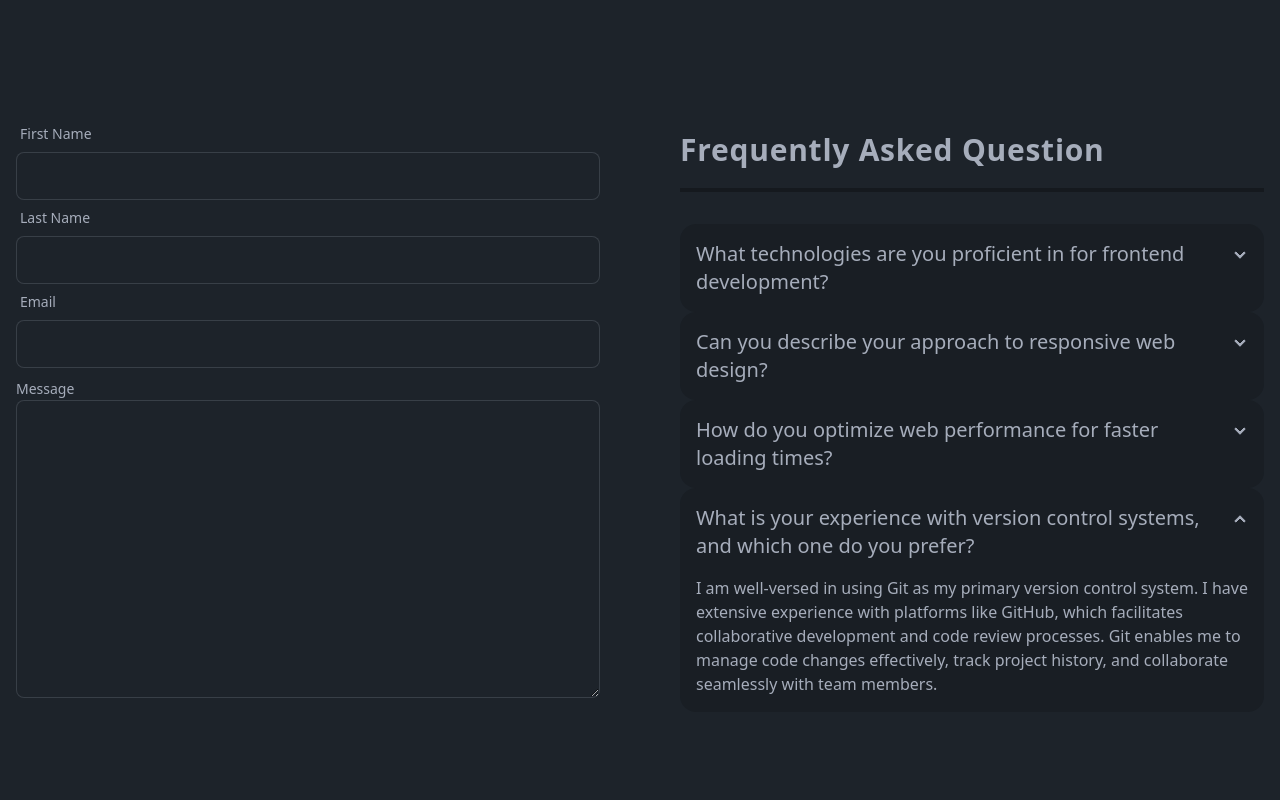
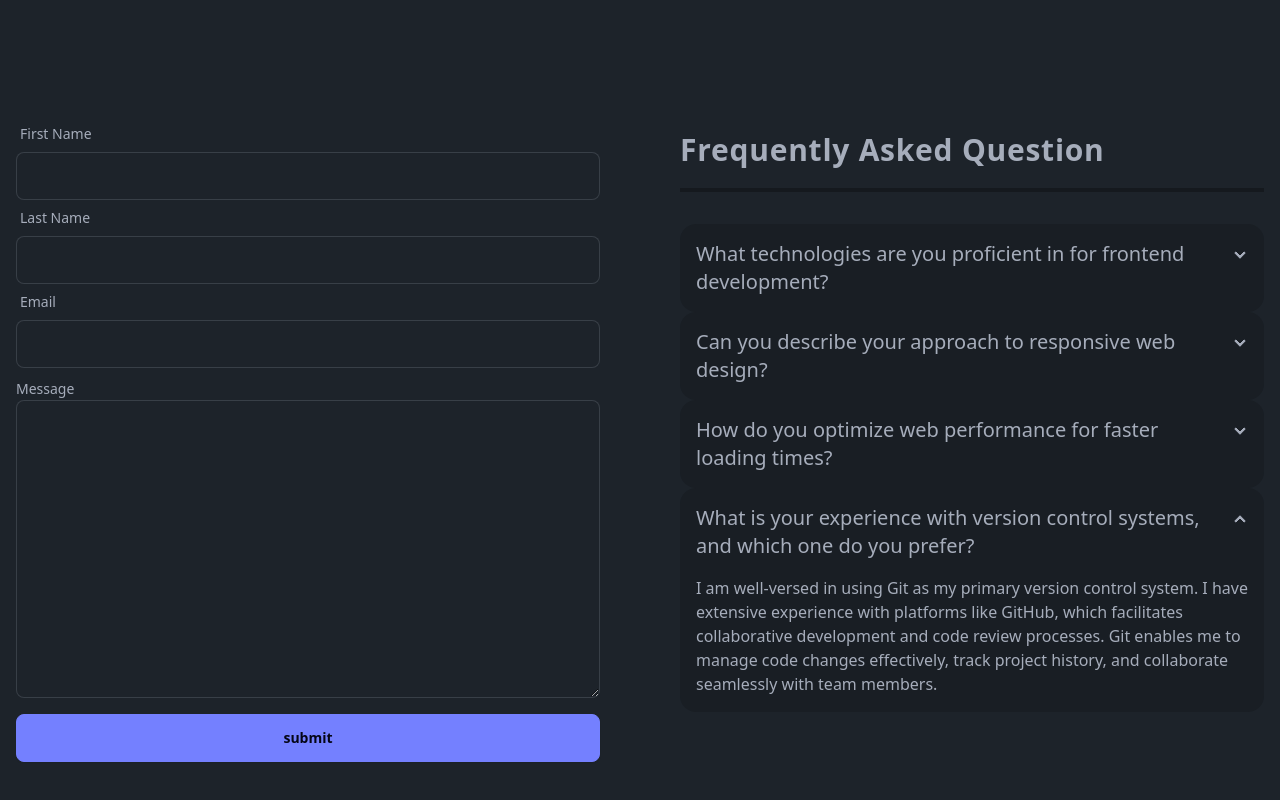
Before and after one commit to vtechwise/reactjs-portfolio, a React (Vite) app: page /contact in a window 1280 px wide. Shown: the part 1009-1809 px from the top of the page. Before the commit the page ends 1785 px from the top, so only its background shows below. Built offline with nearby package versions, Linux system fonts and the light colour scheme.

Commit message:
contact us btn

```diff
--- a/src/pages/Contact.jsx
+++ b/src/pages/Contact.jsx
@@ -18,6 +18,7 @@ const Contact = () => {
               type="text"
               className=" input input-bordered"
               name="first name"
+              required
             />
           </div>
           <div className="form-control">
@@ -28,6 +29,7 @@ const Contact = () => {
               type="text"
               className=" input input-bordered "
               name="last name"
+              required
             />
           </div>
           <div className="form-control">
@@ -35,6 +37,7 @@ const Contact = () => {
               <span className="label-text">email</span>
             </label>
             <input
+              required
               type="email"
               className=" input input-bordered "
               name="email"
@@ -46,10 +49,12 @@ const Contact = () => {
             </label>
             <textarea
               name="message"
+              required
               cols="30"
               rows="10"
               className="textarea textarea-bordered "
             ></textarea>
+            <button className="btn btn-primary mt-4">submit</button>
           </div>
         </form>
         <div className="faq mt-6">
@@ -61,7 +66,7 @@ const Contact = () => {
             </div>
             <div className="collapse-content">
               <p>
-                : I am proficient in HTML, CSS, and JavaScript, which form the
+                I am proficient in HTML, CSS, and JavaScript, which form the
                 foundation of my frontend development skills. Additionally, I
                 have hands-on experience with popular frontend libraries and
                 frameworks such as React.js, enabling me to build interactive
```
